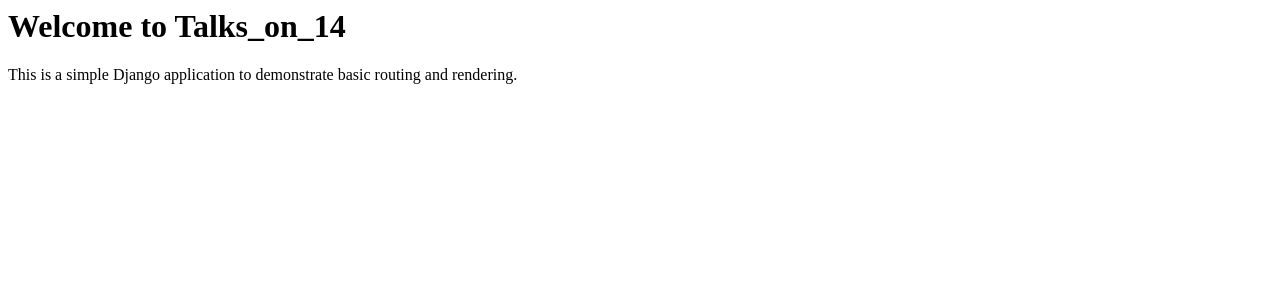
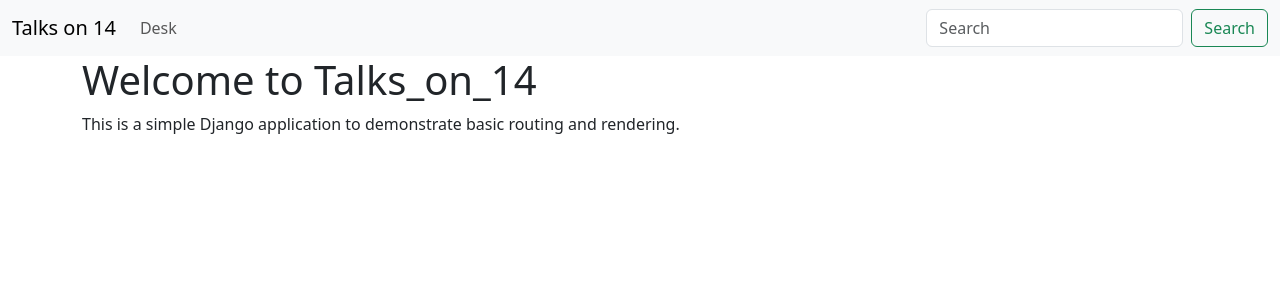
Before and after one commit to SamsonGulma/_Desk-14_, a Django app: page / in a window 1280 px wide. Shown: the top 300 px of the page. Run offline with Django 5.2, Linux system fonts and the light colour scheme.

Commit message:
adding the templates.

```diff
--- /dev/null
+++ b/desk_14/talks_on_14/templates/base.html
@@ -0,0 +1,26 @@
+<!doctype html>
+<html lang="en">
+
+<head>
+    <meta charset="utf-8">
+    <meta name="viewport" content="width=device-width, initial-scale=1">
+    <title>Desk_14</title>
+    <link href="https://cdn.jsdelivr.net/npm/bootstrap@5.3.7/dist/css/bootstrap.min.css" rel="stylesheet"
+        integrity="sha384-LN+7fdVzj6u52u30Kp6M/trliBMCMKTyK833zpbD+pXdCLuTusPj697FH4R/5mcr" crossorigin="anonymous">
+</head>
+
+<body>
+    {% include 'navbar.html'%}
+
+    <div class="container">
+        {% block content %}
+
+        {% endblock %}
+    </div>
+
+    <script src="https://cdn.jsdelivr.net/npm/bootstrap@5.3.7/dist/js/bootstrap.bundle.min.js"
+        integrity="sha384-ndDqU0Gzau9qJ1lfW4pNLlhNTkCfHzAVBReH9diLvGRem5+R9g2FzA8ZGN954O5Q"
+        crossorigin="anonymous"></script>
+</body>
+
+</html>
--- a/desk_14/talks_on_14/templates/home.html
+++ b/desk_14/talks_on_14/templates/home.html
@@ -1,2 +1,6 @@
+{% extends 'base.html'%}
+
+{%block content %}
 <h1>Welcome to Talks_on_14</h1>
 <p>This is a simple Django application to demonstrate basic routing and rendering.</p>
+{%endblock%}
--- /dev/null
+++ b/desk_14/talks_on_14/templates/navbar.html
@@ -0,0 +1,21 @@
+<nav class="navbar navbar-expand-lg bg-body-tertiary">
+    <div class="container-fluid">
+        <a class="navbar-brand" href="{% url 'home' %}">Talks on 14</a>
+        <button class="navbar-toggler" type="button" data-bs-toggle="collapse" data-bs-target="#navbarSupportedContent"
+            aria-controls="navbarSupportedContent" aria-expanded="false" aria-label="Toggle navigation">
+            <span class="navbar-toggler-icon"></span>
+        </button>
+        <div class="collapse navbar-collapse" id="navbarSupportedContent">
+            <ul class="navbar-nav me-auto mb-2 mb-lg-0">
+                <li class="nav-item">
+                    <a class="nav-link" href=''>Desk</a>
+                </li>
+
+            </ul>
+            <form class="d-flex" role="search">
+                <input class="form-control me-2" type="search" placeholder="Search" aria-label="Search" />
+                <button class="btn btn-outline-success" type="submit">Search</button>
+            </form>
+        </div>
+    </div>
+</nav>
```
